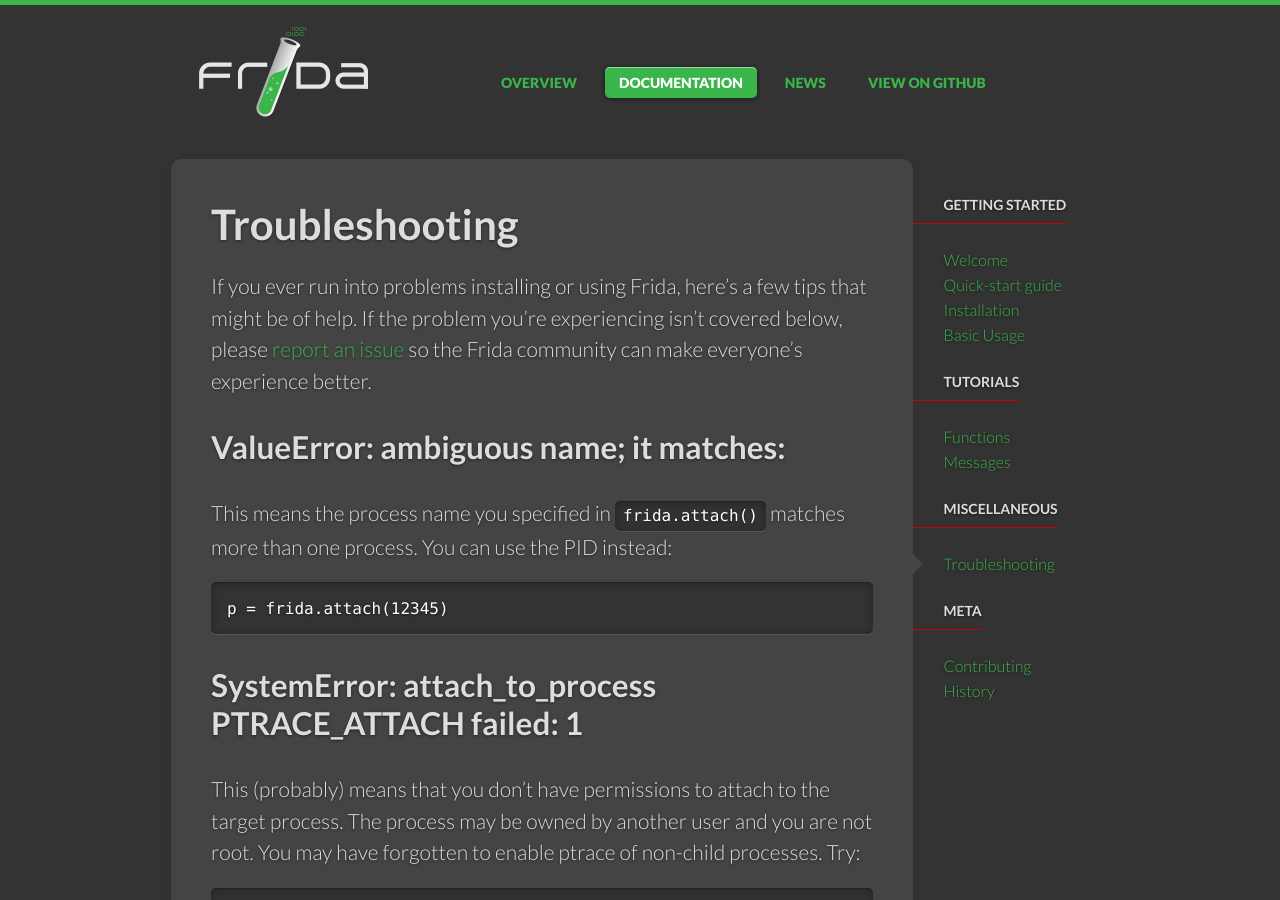
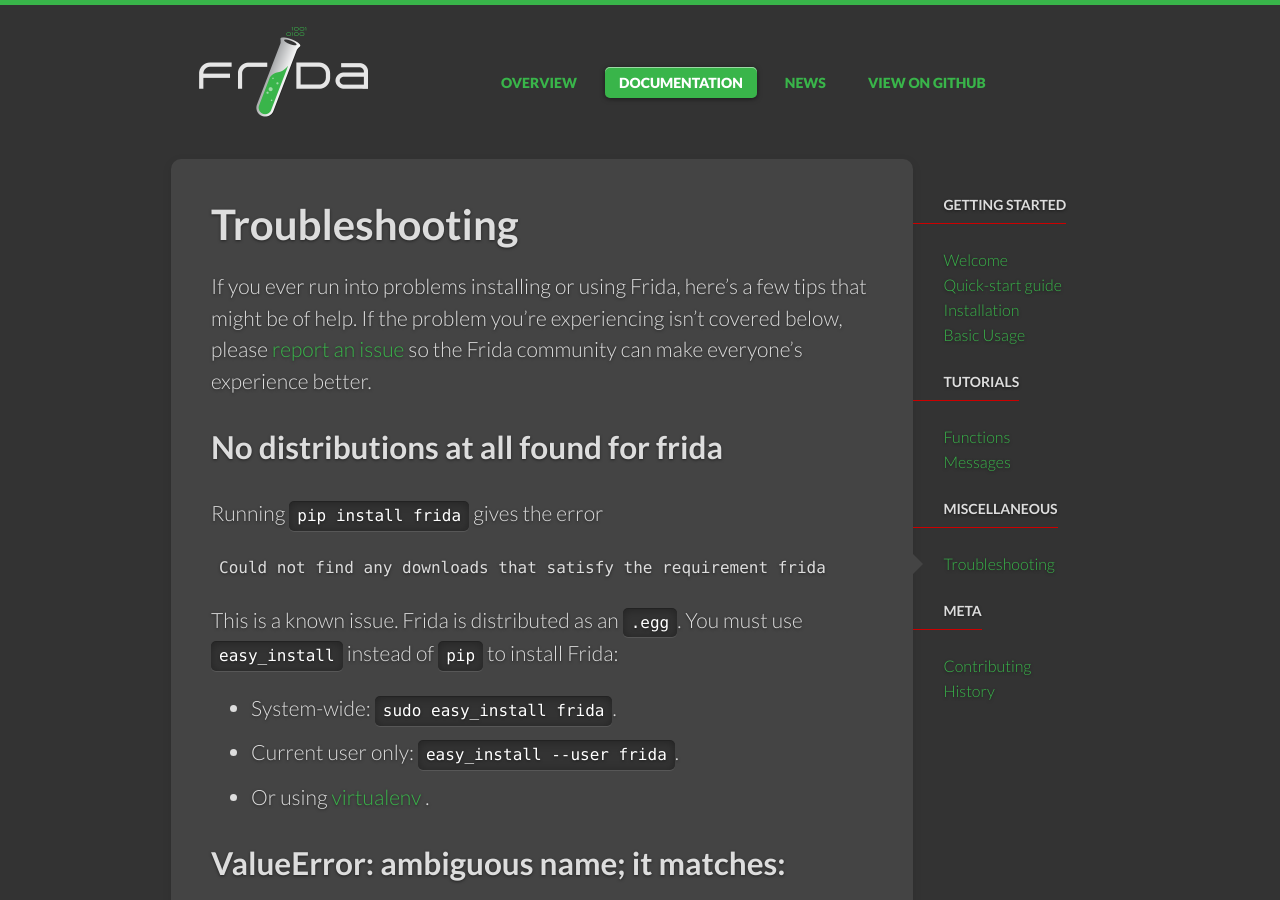
Before and after one commit to frida/frida-website, a Jekyll site: the page built from docs/troubleshooting.md, in a window 1280 px wide and 900 px high. Built offline with Jekyll 4.4.1, drawn with Linux system fonts in a browser that asks for light colours; some web fonts are replaced.

Commit message:
Add section on installation with pip

```diff
--- a/docs/troubleshooting.md
+++ b/docs/troubleshooting.md
@@ -10,6 +10,17 @@ If you ever run into problems installing or using Frida, here's a few tips
 that might be of help. If the problem you’re experiencing isn’t covered below,
 please [report an issue]({{ site.repository }}/frida-website/issues/new) so the
 Frida community can make everyone’s experience better.
+
+## No distributions at all found for frida
+
+Running ``pip install frida`` gives the error
+<pre>Could not find any downloads that satisfy the requirement frida</pre>
+
+This is a known issue. Frida is distributed as an `.egg`. You must use
+`easy_install` instead of `pip` to install Frida:
+ * System-wide: `sudo easy_install frida`.
+ * Current user only: `easy_install --user frida`.
+ * Or using [virtualenv](http://www.virtualenv.org/en/latest/) .
 
 ## ValueError: ambiguous name; it matches:
 
```
